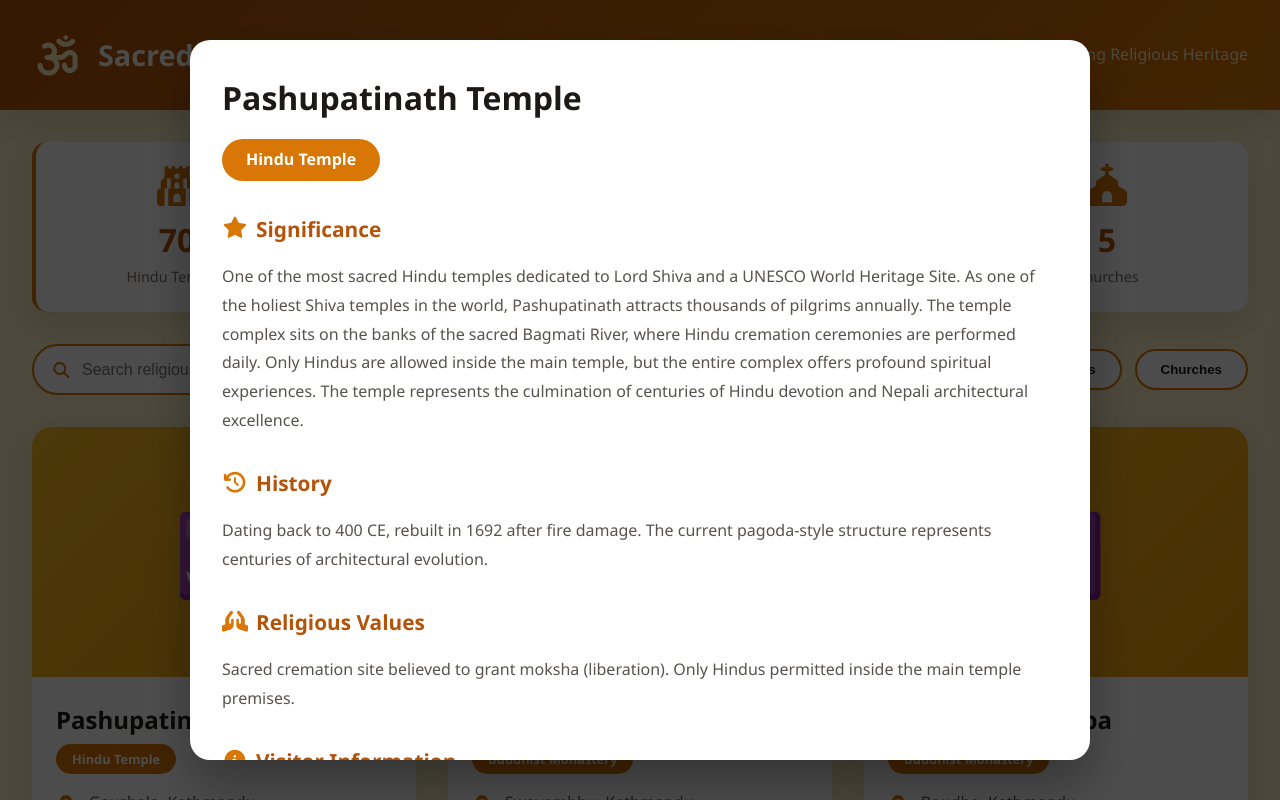
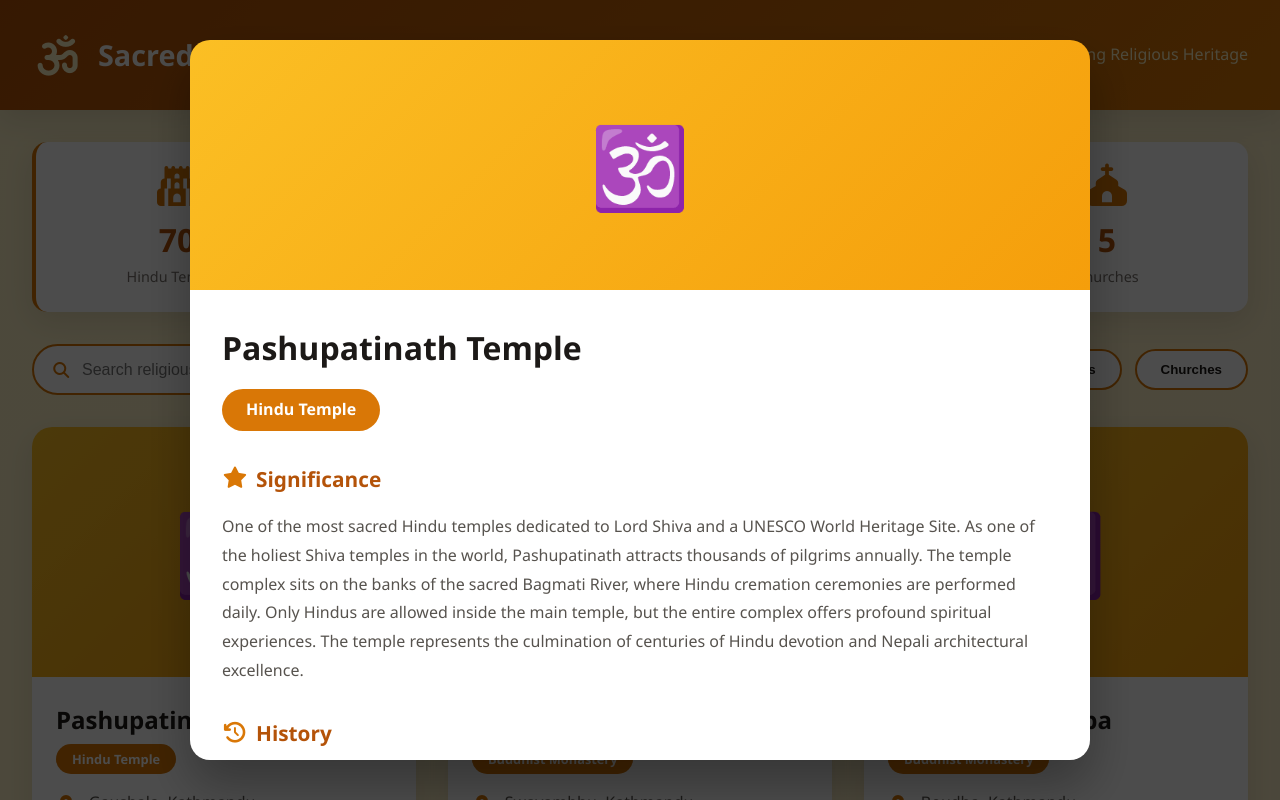
Before and after one commit to madhusudanbhandari/Sacred, a React (Create React App) app in the folder sacred-kathmandu/: page / in a window 1280 px wide. Both pictures are taken after a click on the element 224 px from the left and 759 px from the top of the page. Shown: the top 800 px of the page. Built offline with nearby package versions, Linux system fonts and the light colour scheme.

Commit message:
modal update

```diff
--- a/sacred-kathmandu/src/components/Modal.jsx
+++ b/sacred-kathmandu/src/components/Modal.jsx
@@ -37,6 +37,8 @@ function Modal({ site, isOpen, onClose }) {
              backgroundPosition: 'center'
             }}
         /> */}
+                        <div className="site-image">{site.icon}</div>
+
 
 
                 <div className="modal-body">
```
